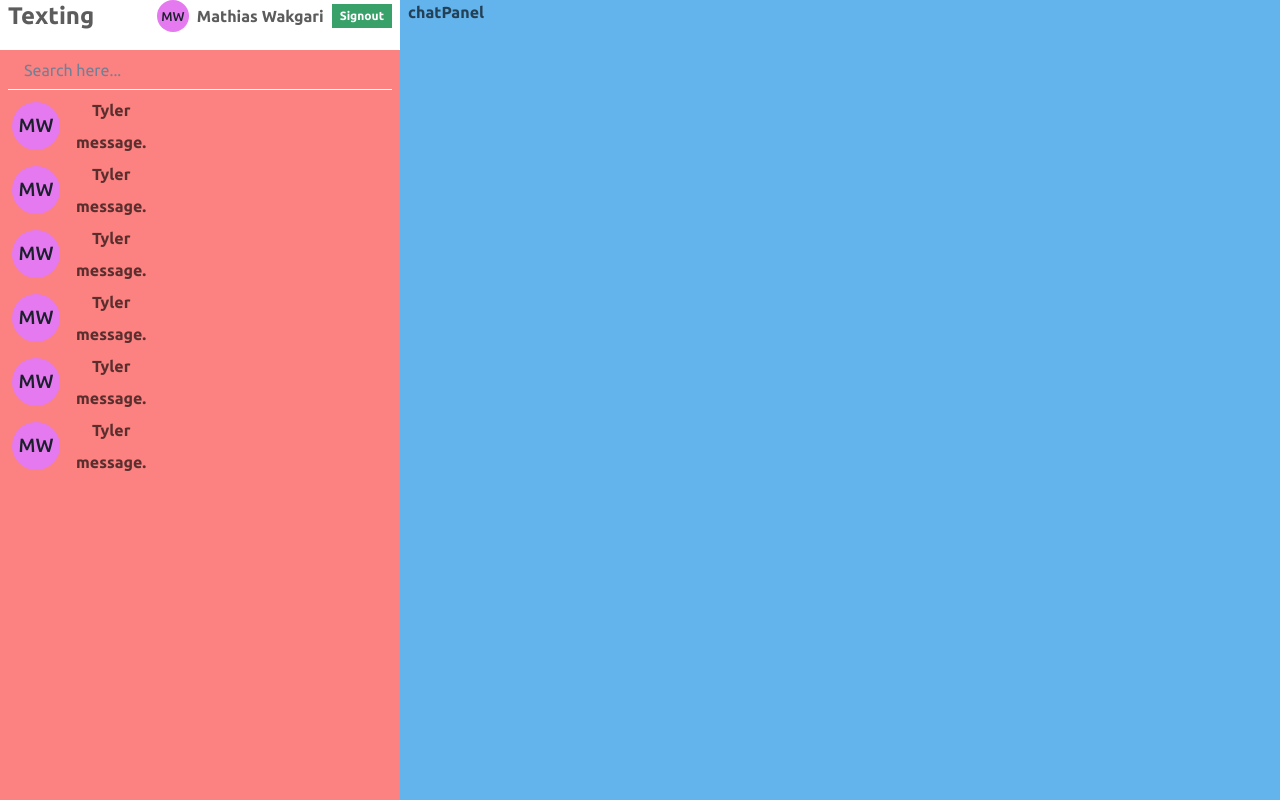
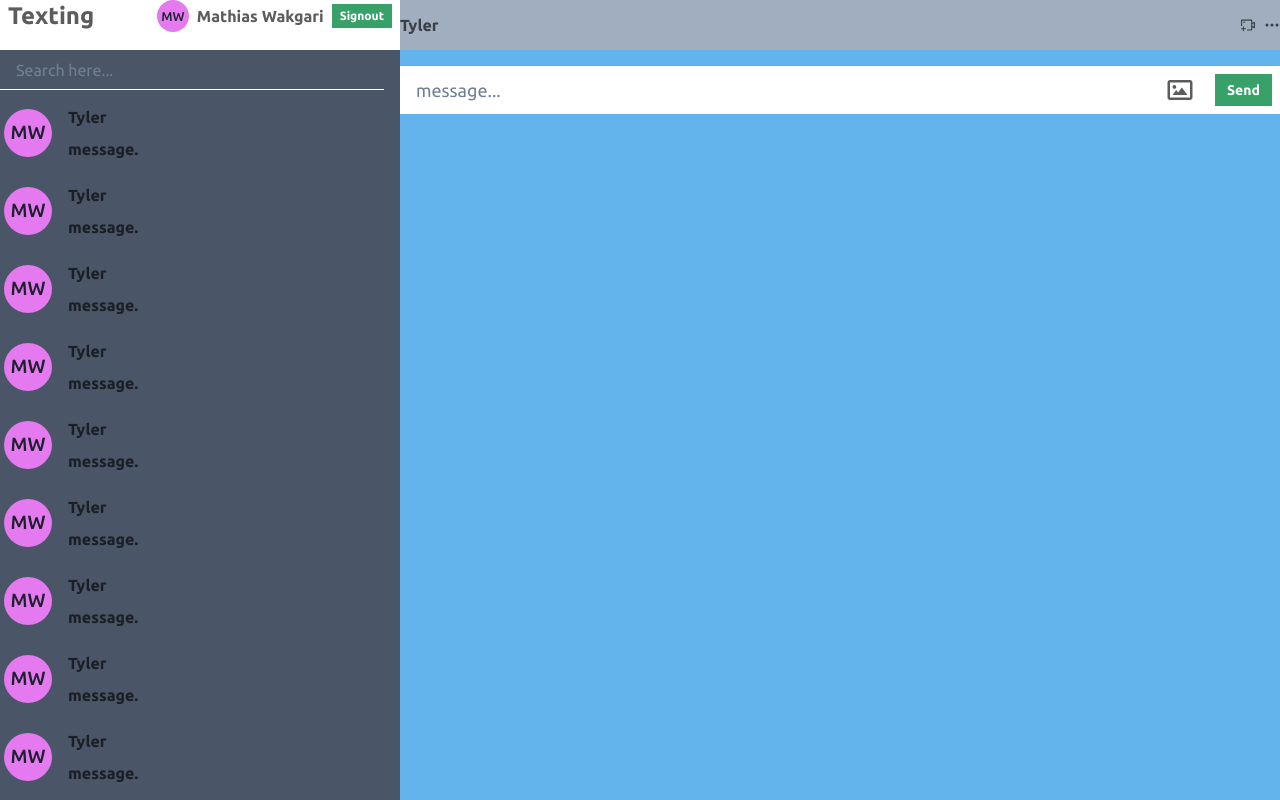
Before and after one commit to mathiaswakgari/Texting-WebApp, a React (Vite) app: page /home in a window 1280 px wide. Built offline with nearby package versions, Linux system fonts and the light colour scheme.

Commit message:
Build ChatPanel and chatInput.

```diff
--- /dev/null
+++ b/src/components/ChatInput.tsx
@@ -0,0 +1,48 @@
+import {
+  Button,
+  FormLabel,
+  HStack,
+  Input,
+  InputGroup,
+  InputRightElement,
+} from "@chakra-ui/react";
+
+import { BiImage } from "react-icons/bi";
+
+const ChatInput = () => {
+  return (
+    <InputGroup size={"lg"} bg={"white"}>
+      <Input
+        type="text"
+        placeholder="message..."
+        borderRadius={0}
+        w={"calc(100% - 150px)"}
+        border={"none"}
+      />
+      <InputRightElement w={"150px"}>
+        <HStack
+          h={"full"}
+          w={"full"}
+          justifyContent={"end"}
+          alignContent={"center"}
+          alignItems={"center"}
+        >
+          <Input type="file" id="file" display={"none"}></Input>
+          <FormLabel htmlFor="file">
+            <BiImage
+              fontSize={"30px"}
+              style={{
+                marginTop: "7px",
+              }}
+            />
+          </FormLabel>
+          <Button colorScheme={"green"} borderRadius={0} mr={2} size={"sm"}>
+            Send
+          </Button>
+        </HStack>
+      </InputRightElement>
+    </InputGroup>
+  );
+};
+
+export default ChatInput;
--- /dev/null
+++ b/src/components/ChatPanel.tsx
@@ -0,0 +1,29 @@
+import { Box, VStack, Text, HStack } from "@chakra-ui/react";
+import { AiOutlineVideoCameraAdd } from "react-icons/ai";
+import { BsThreeDots } from "react-icons/bs";
+
+import ChatInput from "./ChatInput";
+const ChatPanel = () => {
+  return (
+    <VStack>
+      <HStack
+        justifyContent={"space-between"}
+        bg={"gray.400"}
+        h={"50px"}
+        w={"full"}
+      >
+        <Text>Tyler</Text>
+        <HStack>
+          <AiOutlineVideoCameraAdd />
+          <BsThreeDots />
+        </HStack>
+      </HStack>
+      <Box></Box>
+      <Box w={"full"}>
+        <ChatInput />
+      </Box>
+    </VStack>
+  );
+};
+
+export default ChatPanel;
--- a/src/components/Home.tsx
+++ b/src/components/Home.tsx
@@ -1,6 +1,7 @@
 import { Grid, GridItem } from "@chakra-ui/react";
 import NavBar from "./NavBar";
 import SideBar from "./SideBar";
+import ChatPanel from "./ChatPanel";
 
 const Home = () => {
   return (
@@ -15,10 +16,10 @@ const Home = () => {
       <GridItem px="2" area={"navbar"}>
         <NavBar />
       </GridItem>
-      <GridItem pl="2" bg="blue.300" area={"chatpanel"}>
-        chatPanel
+      <GridItem bg="blue.300" area={"chatpanel"}>
+        <ChatPanel />
       </GridItem>
-      <GridItem pl="2" bg="red.300" area={"sidebar"}>
+      <GridItem area={"sidebar"}>
         <SideBar />
       </GridItem>
     </Grid>
--- a/src/components/SideBar.tsx
+++ b/src/components/SideBar.tsx
@@ -3,7 +3,7 @@ import UserCard from "./UserCard";
 
 const SideBar = () => {
   return (
-    <Box height={"calc(100vh - 50px )"}>
+    <Box minHeight={"calc(100vh - 50px )"} bg={"gray.600"}>
       <VStack w="full" alignItems={"start"}>
         <Box w={"96"}>
           <Input
@@ -21,6 +21,9 @@ const SideBar = () => {
           <UserCard />
           <UserCard />
           <UserCard />
+          <UserCard />
+          <UserCard />
+          <UserCard />
         </VStack>
       </VStack>
     </Box>
--- a/src/components/UserCard.tsx
+++ b/src/components/UserCard.tsx
@@ -2,13 +2,13 @@ import { Avatar, Box, HStack, VStack, Text } from "@chakra-ui/react";
 
 const UserCard = () => {
   return (
-    <HStack w={"96"}>
+    <HStack w={"96"} h={"70px"}>
       <Box pl={1}>
         <Avatar src="" name="Mathias Wakgari"></Avatar>
       </Box>
-      <VStack ml={2}>
-        <Text textAlign={"start"}>Tyler</Text>
-        <Text textAlign={"start"}>message.</Text>
+      <VStack ml={2} w={"full"} alignItems={"start"}>
+        <Text>Tyler</Text>
+        <Text>message.</Text>
       </VStack>
     </HStack>
   );
```
